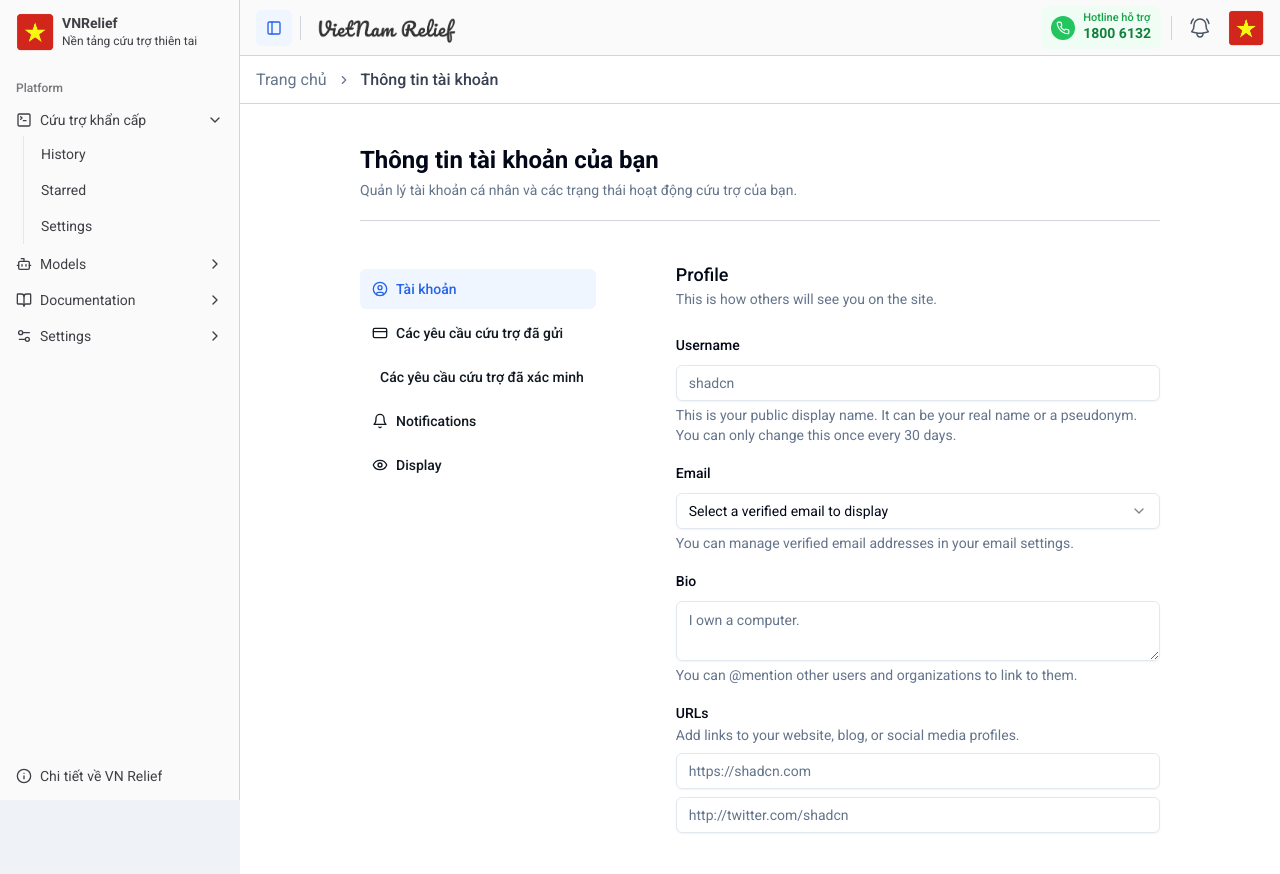
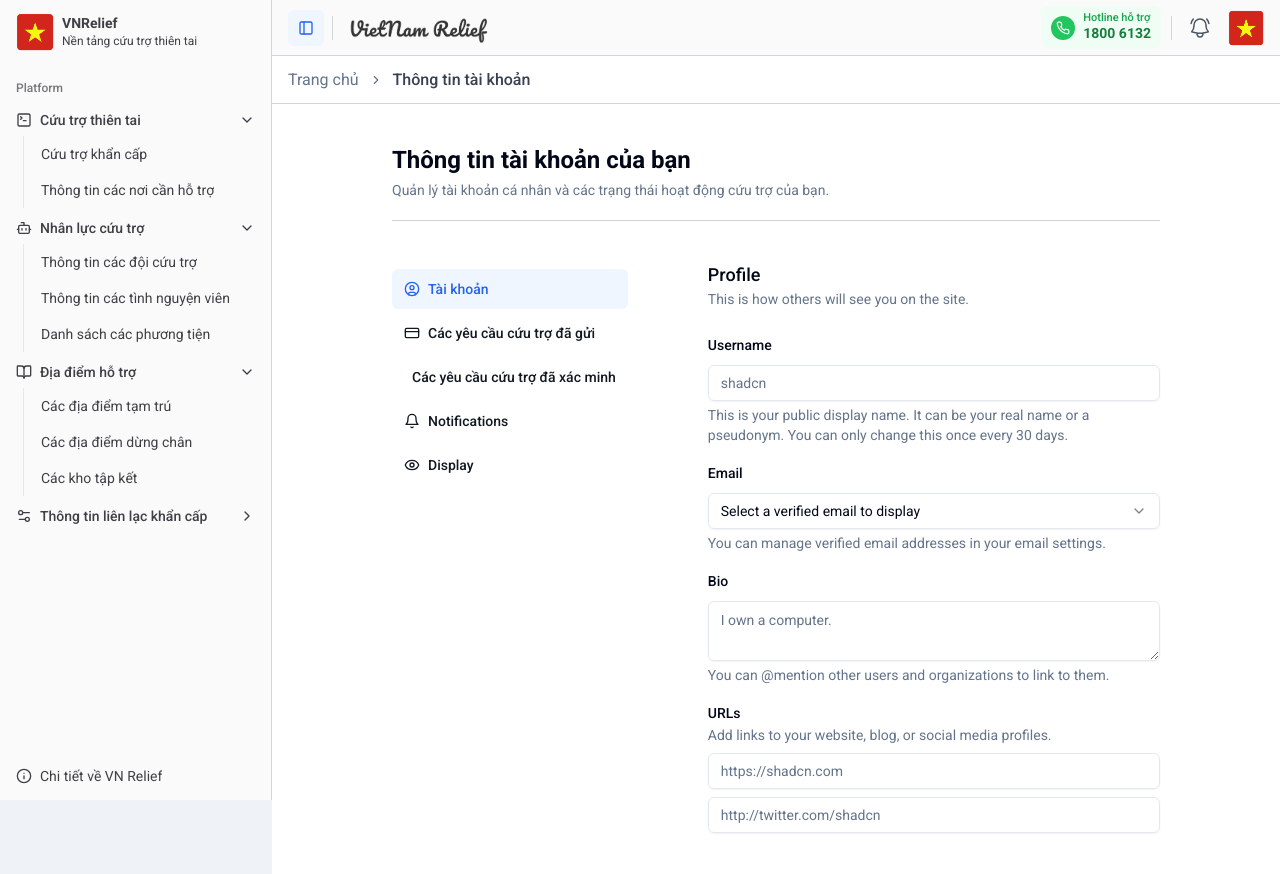
Before and after one commit to duchaunee/vn-relief-cms, a Next.js app: page /tai-khoan in a window 1280 px wide. Built offline with nearby package versions, Linux system fonts and the light colour scheme.

Commit message:
update sidebar

```diff
--- a/components/nav-main.tsx
+++ b/components/nav-main.tsx
@@ -17,6 +17,9 @@ import {
   SidebarMenuSubButton,
   SidebarMenuSubItem,
 } from "@/components/ui/sidebar";
+import Link from "next/link";
+import { usePathname } from "next/navigation";
+import { cn } from "@/lib/utils";
 
 export function NavMain({
   items,
@@ -32,6 +35,8 @@ export function NavMain({
     }[];
   }[];
 }) {
+  const pathname = usePathname();
+
   return (
     <SidebarGroup>
       <SidebarGroupLabel>Platform</SidebarGroupLabel>
@@ -45,7 +50,10 @@ export function NavMain({
           >
             <SidebarMenuItem>
               <CollapsibleTrigger asChild>
-                <SidebarMenuButton className="h-8" tooltip={item.title}>
+                <SidebarMenuButton
+                  className="h-8 font-medium"
+                  tooltip={item.title}
+                >
                   {item.icon && <item.icon size={40} />}
                   <span>{item.title}</span>
                   <ChevronRight className="ml-auto transition-transform duration-200 group-data-[state=open]/collapsible:rotate-90" />
@@ -56,9 +64,16 @@ export function NavMain({
                   {item.items?.map((subItem) => (
                     <SidebarMenuSubItem key={subItem.title}>
                       <SidebarMenuSubButton asChild>
-                        <a href={subItem.url} className="py-4">
+                        <Link
+                          href={subItem.url}
+                          className={cn(
+                            "py-4",
+                            pathname === subItem.url &&
+                              "bg-red-100 !text-red-600 hover:bg-red-100 active:bg-red-100"
+                          )}
+                        >
                           <span>{subItem.title}</span>
-                        </a>
+                        </Link>
                       </SidebarMenuSubButton>
                     </SidebarMenuSubItem>
                   ))}
--- a/components/ui/sidebar.tsx
+++ b/components/ui/sidebar.tsx
@@ -21,8 +21,8 @@ import {
 
 const SIDEBAR_COOKIE_NAME = "sidebar:state";
 const SIDEBAR_COOKIE_MAX_AGE = 60 * 60 * 24 * 7;
-const SIDEBAR_WIDTH = "15rem";
-const SIDEBAR_WIDTH_MOBILE = "15rem";
+const SIDEBAR_WIDTH = "17rem";
+const SIDEBAR_WIDTH_MOBILE = "17rem";
 const SIDEBAR_WIDTH_ICON = "3rem";
 const SIDEBAR_KEYBOARD_SHORTCUT = "b";
 
--- a/constants/side-bar.ts
+++ b/constants/side-bar.ts
@@ -36,86 +36,64 @@ export const dataSidebar = {
   ],
   navMain: [
     {
-      title: "Cứu trợ khẩn cấp",
-      url: "/cuu-tro-khan-cap",
+      title: "Cứu trợ thiên tai",
       icon: SquareTerminal,
       isActive: true,
       items: [
         {
-          title: "History",
-          url: "#",
+          title: "Cứu trợ khẩn cấp",
+          url: "/cuu-tro-khan-cap",
         },
         {
-          title: "Starred",
-          url: "#",
-        },
-        {
-          title: "Settings",
+          title: "Thông tin các nơi cần hỗ trợ",
           url: "#",
         },
       ],
     },
     {
-      title: "Models",
-      url: "#",
+      title: "Nhân lực cứu trợ",
       icon: Bot,
+      isActive: true,
       items: [
         {
-          title: "Genesis",
+          title: "Thông tin các đội cứu trợ",
           url: "#",
         },
         {
-          title: "Explorer",
+          title: "Thông tin các tình nguyện viên",
           url: "#",
         },
         {
-          title: "Quantum",
+          title: "Danh sách các phương tiện",
           url: "#",
         },
       ],
     },
     {
-      title: "Documentation",
-      url: "#",
+      title: "Địa điểm hỗ trợ",
       icon: BookOpen,
+      isActive: true,
       items: [
         {
-          title: "Introduction",
+          title: "Các địa điểm tạm trú",
           url: "#",
         },
         {
-          title: "Get Started",
+          title: "Các địa điểm dừng chân",
           url: "#",
         },
         {
-          title: "Tutorials",
-          url: "#",
-        },
-        {
-          title: "Changelog",
+          title: "Các kho tập kết",
           url: "#",
         },
       ],
     },
     {
-      title: "Settings",
-      url: "#",
+      title: "Thông tin liên lạc khẩn cấp",
       icon: Settings2,
       items: [
         {
-          title: "General",
-          url: "#",
-        },
-        {
-          title: "Team",
-          url: "#",
-        },
-        {
-          title: "Billing",
-          url: "#",
-        },
-        {
-          title: "Limits",
+          title: "Liên lạc chính quyền khu vực",
           url: "#",
         },
       ],
```
